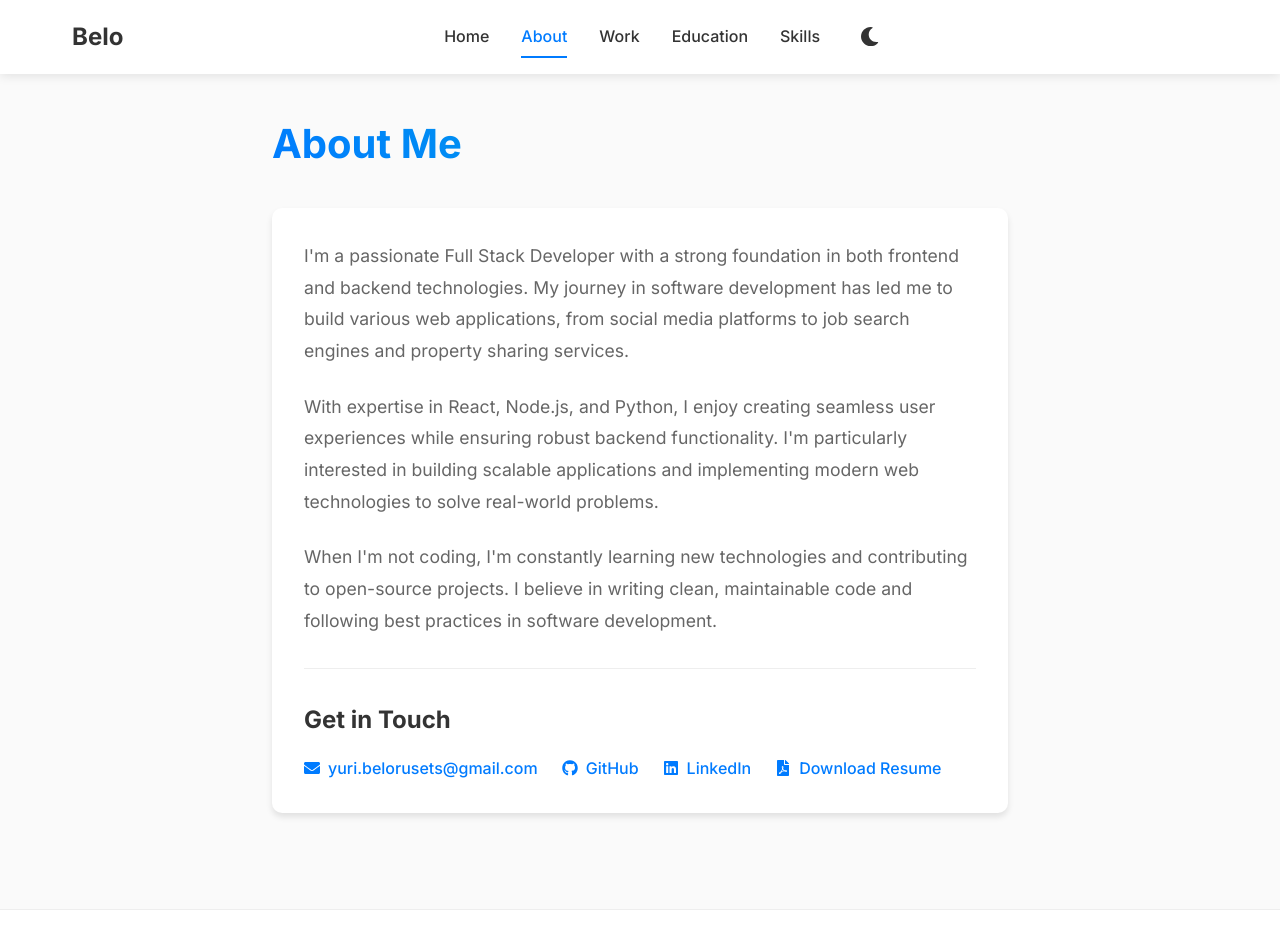
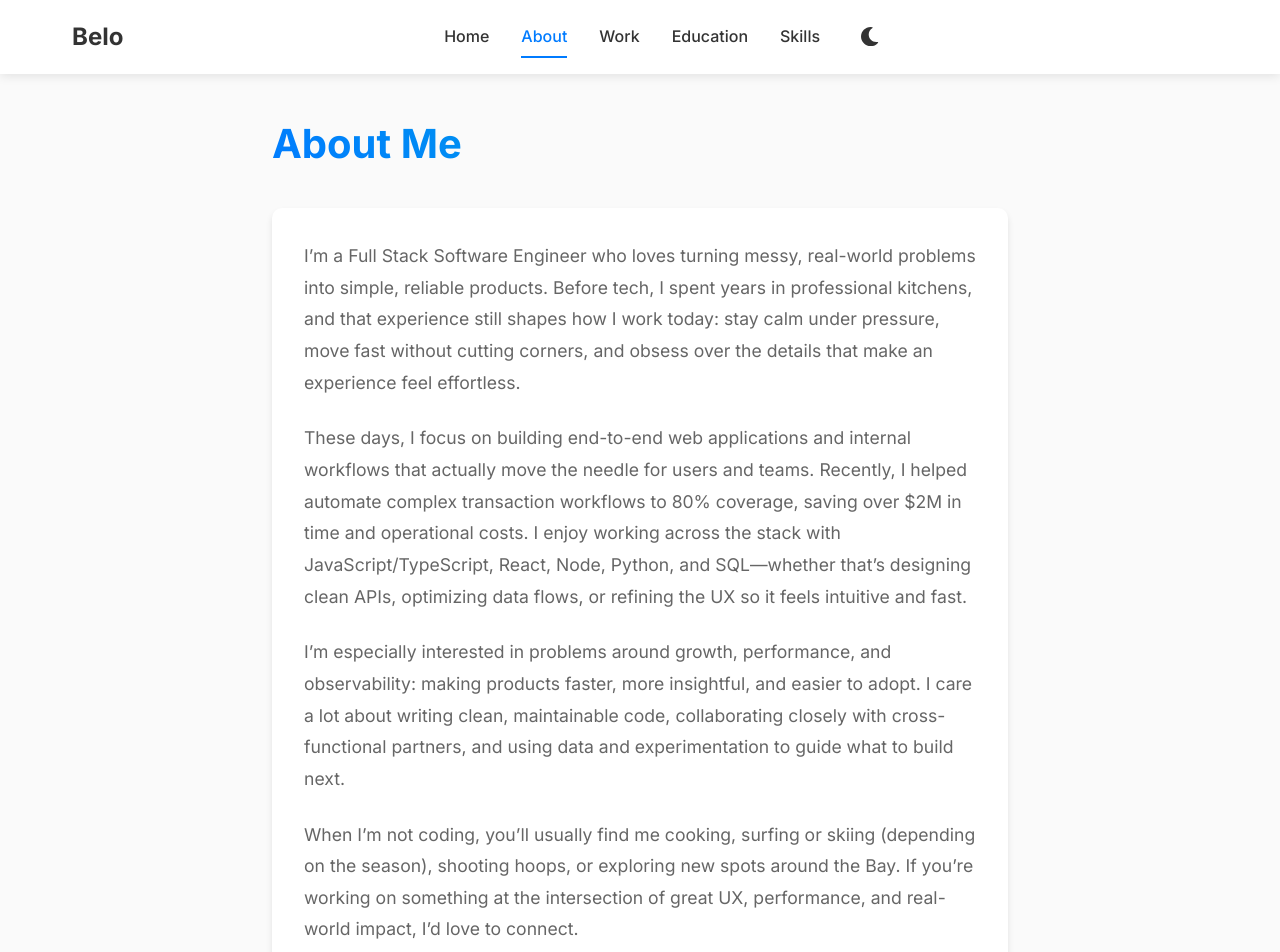
Before and after one commit to yuribelorusets/beloWebsite, a React (Create React App) app: page /aboutme in a window 1280 px wide. Shown: the top 952 px of the page. Built offline with nearby package versions, Linux system fonts and the light colour scheme.

Commit message:
Updated about me section

```diff
--- a/src/components/AboutMe.js
+++ b/src/components/AboutMe.js
@@ -83,18 +83,16 @@ const AboutMe = () => {
                 transition={{ duration: 0.5 }}
             >
                 <Paragraph isDarkMode={isDarkMode}>
-                    I'm a passionate Full Stack Developer with a strong foundation in both frontend and backend technologies.
-                    My journey in software development has led me to build various web applications, from social media platforms
-                    to job search engines and property sharing services.
+                I’m a Full Stack Software Engineer who loves turning messy, real-world problems into simple, reliable products. Before tech, I spent years in professional kitchens, and that experience still shapes how I work today: stay calm under pressure, move fast without cutting corners, and obsess over the details that make an experience feel effortless.
                 </Paragraph>
                 <Paragraph isDarkMode={isDarkMode}>
-                    With expertise in React, Node.js, and Python, I enjoy creating seamless user experiences while ensuring
-                    robust backend functionality. I'm particularly interested in building scalable applications and implementing
-                    modern web technologies to solve real-world problems.
+                These days, I focus on building end-to-end web applications and internal workflows that actually move the needle for users and teams. Recently, I helped automate complex transaction workflows to 80% coverage, saving over $2M in time and operational costs. I enjoy working across the stack with JavaScript/TypeScript, React, Node, Python, and SQL—whether that’s designing clean APIs, optimizing data flows, or refining the UX so it feels intuitive and fast.
                 </Paragraph>
                 <Paragraph isDarkMode={isDarkMode}>
-                    When I'm not coding, I'm constantly learning new technologies and contributing to open-source projects.
-                    I believe in writing clean, maintainable code and following best practices in software development.
+                I’m especially interested in problems around growth, performance, and observability: making products faster, more insightful, and easier to adopt. I care a lot about writing clean, maintainable code, collaborating closely with cross-functional partners, and using data and experimentation to guide what to build next.
+                </Paragraph>
+                <Paragraph isDarkMode={isDarkMode}>
+                When I’m not coding, you’ll usually find me cooking, surfing or skiing (depending on the season), shooting hoops, or exploring new spots around the Bay. If you’re working on something at the intersection of great UX, performance, and real-world impact, I’d love to connect.
                 </Paragraph>
 
                 <ContactSection isDarkMode={isDarkMode}>
```
